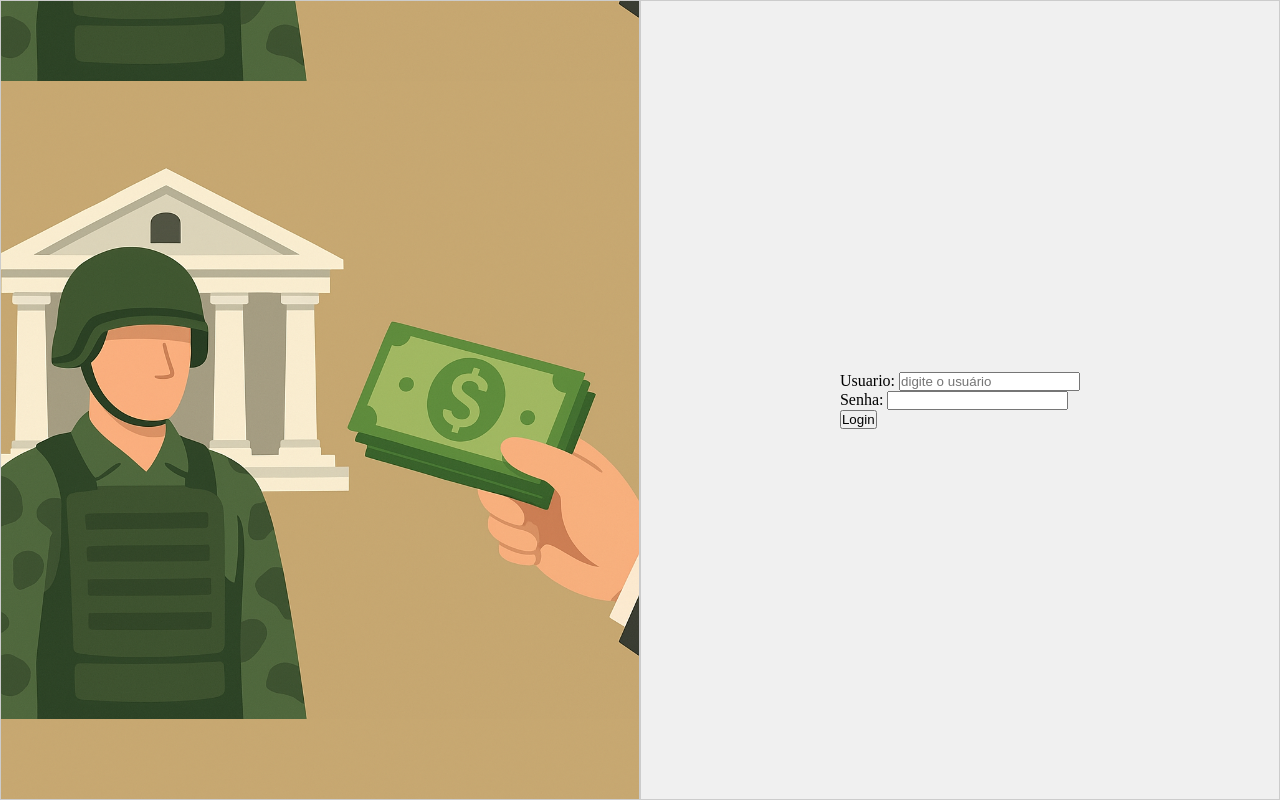
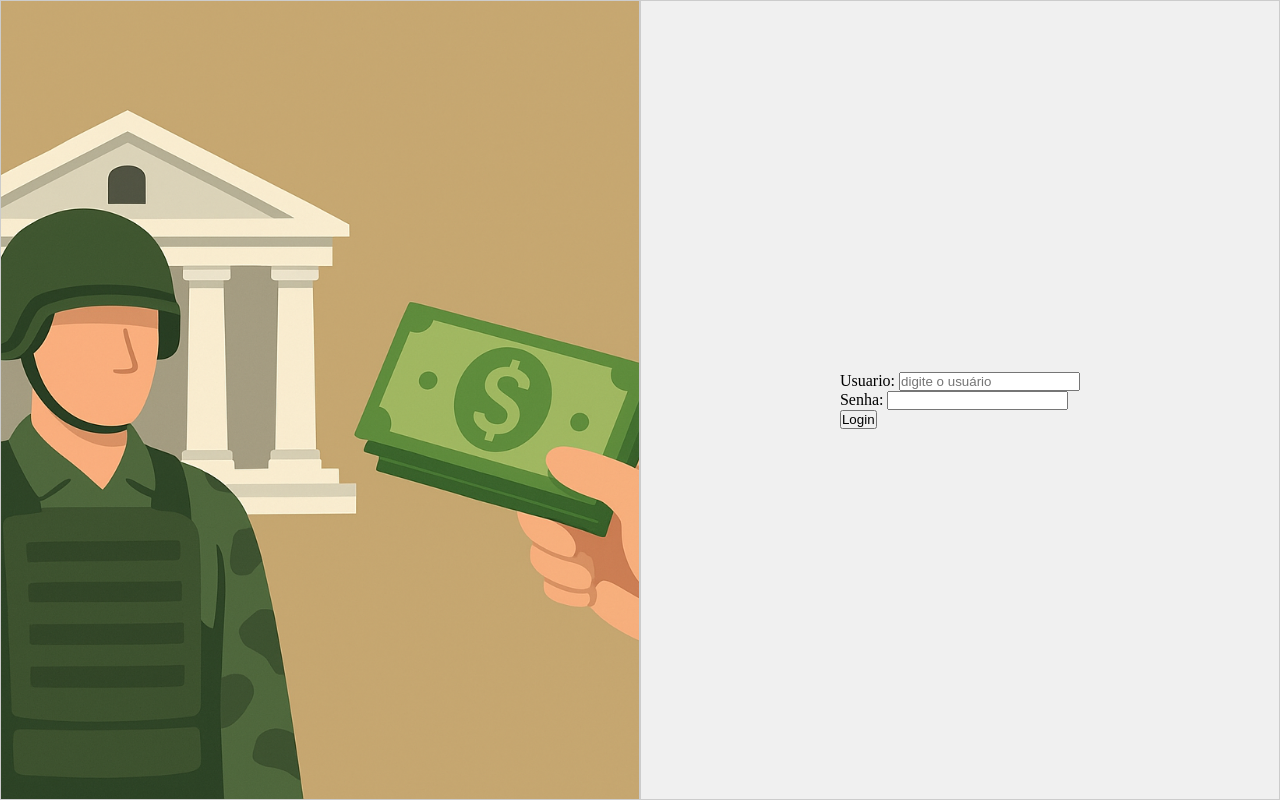
Before and after one commit to alvjeff/Sisger, a Python web app: template templates/index.html in a window 1280 px wide. Run offline with Jinja, Linux system fonts and the light colour scheme; the template is opened without the code that fills it, so the values that code supplies are empty.

Commit message:
corrigindo imagem background do login

```diff
--- a/static/css/style.css
+++ b/static/css/style.css
@@ -15,7 +15,8 @@
 
 .imagem{
     background-image: url('../img/imagem_sisger.png');
-    background-size: contain;
+    background-size: cover;
+    background-repeat: no-repeat;
     background-position: center;
 }
 
```
